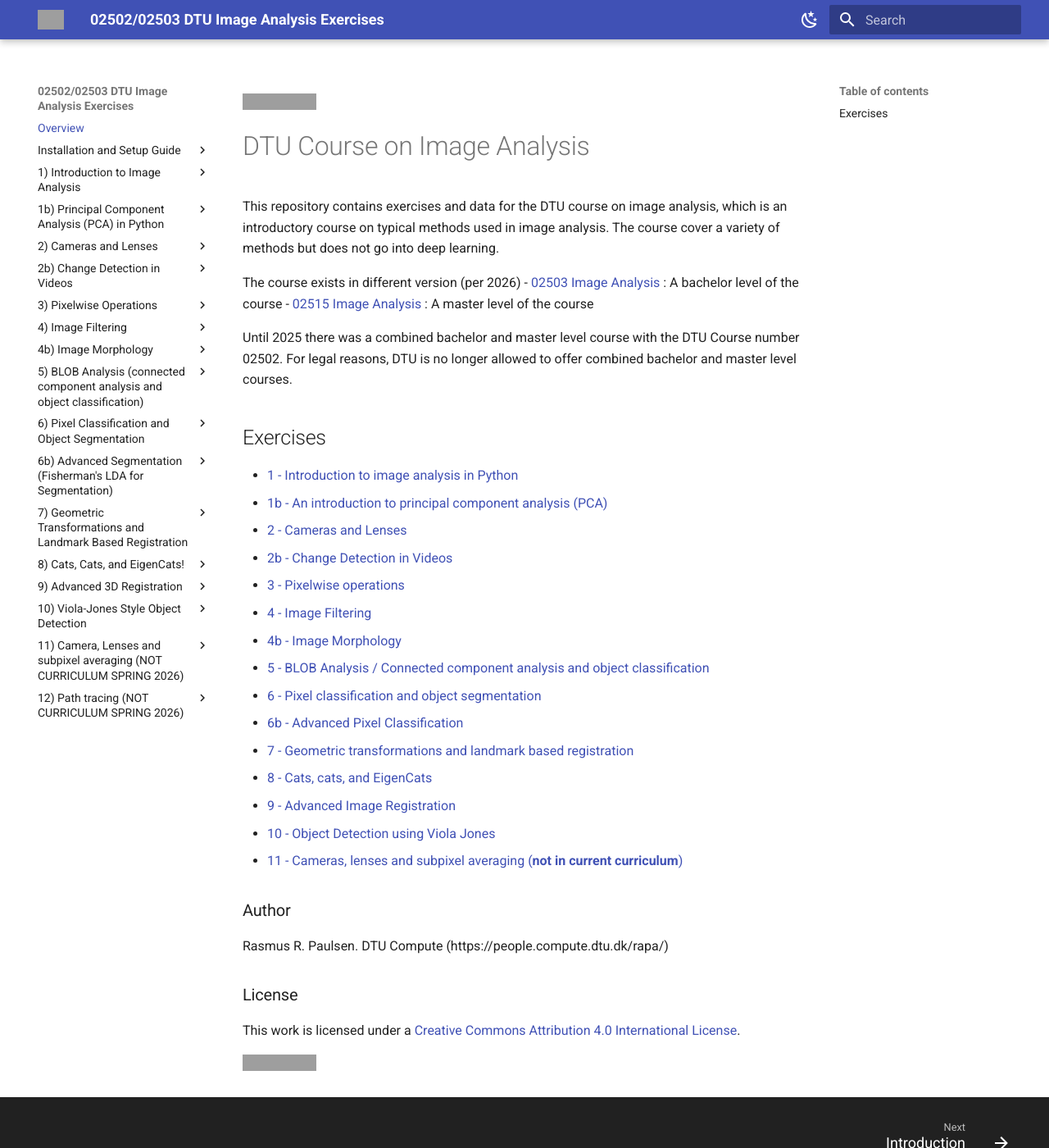
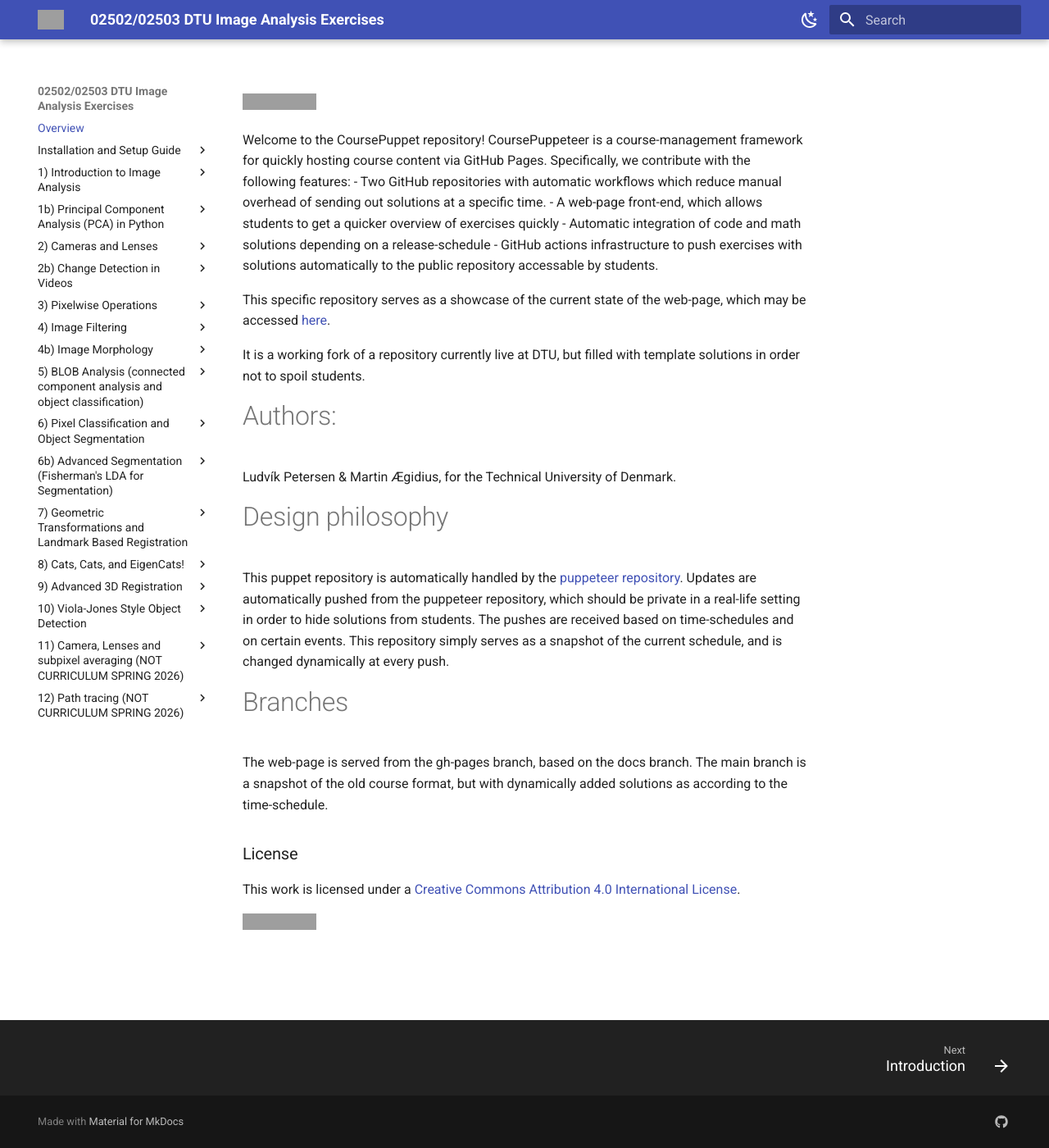
Before and after one commit to martinaegidius/CoursePuppeteer, an MkDocs documentation site: the page built from raw/README.md, in a window 1280 px wide and 1400 px high. Shown: the whole window at 82% size. Built offline with MkDocs 1.6.1 and Material for MkDocs 9.7.7, drawn with Linux system fonts in a browser that asks for light colours; nearby versions of some CDN libraries; library files that are not in the unit come from our copies; grey boxes are pictures that could not be loaded.

Commit message:
updated puppet and puppeteer readmes

```diff
--- a/raw/README.md
+++ b/raw/README.md
@@ -1,37 +1,27 @@
 [![CC BY 4.0][cc-by-shield]][cc-by]
 
-# DTU Course on  Image Analysis
+Welcome to the CoursePuppet repository!
+CoursePuppeteer is a course-management framework for quickly hosting course content via GitHub Pages.
+Specifically, we contribute with the following features:
+- Two GitHub repositories with automatic workflows which reduce manual overhead of sending out solutions at a specific time.
+- A web-page front-end, which allows students to get a quicker overview of exercises quickly
+- Automatic integration of code and math solutions depending on a release-schedule
+- GitHub actions infrastructure to push exercises with solutions automatically to the public repository accessable by students.
 
-This repository contains exercises and data for the DTU course on image analysis, which is an introductory course on typical methods used in image analysis. The course cover a variety of methods but does not go into deep learning.
+This specific repository serves as a showcase of the current state of the web-page, which may be accessed [here](https://martinaegidius.github.io/CoursePuppet/).
 
-The course exists in different version (per 2026)
-- [02503 Image Analysis](https://courses.compute.dtu.dk/02503/) : A bachelor level of the course
-- [02515 Image Analysis](https://courses.compute.dtu.dk/02515/) : A master level of the course
-
-Until 2025 there was a combined bachelor and master level course with the DTU Course number 02502. For legal reasons, DTU is no longer allowed to offer combined bachelor and master level courses.
+It is a working fork of a repository currently live at DTU, but filled with template solutions in order not to spoil students.
 
 
-## Exercises
+# Authors:
+Ludvík Petersen & Martin Ægidius, for the Technical University of Denmark.
 
-- [1 - Introduction to image analysis in Python](ex1-IntroductionToImageAnalysis)
-- [1b - An introduction to principal component analysis (PCA)](ex1b-PCA)
-- [2 - Cameras and Lenses](ex2-CamerasAndLenses)
-- [2b - Change Detection in Videos](ex2b-ChangeDetectionInVideos)
-- [3 - Pixelwise operations](ex3-PixelwiseOperations)
-- [4 - Image Filtering](ex4-ImageFiltering)
-- [4b - Image Morphology](ex4b-ImageMorphology)
-- [5 - BLOB Analysis / Connected component analysis and object classification](ex5-BLOBAnalysis)
-- [6 - Pixel classification and object segmentation](ex6-PixelClassificationAndObjectSegmentation)
-- [6b - Advanced Pixel Classification](ex6b-AdvancedPixelClassification)
-- [7 - Geometric transformations and landmark based registration](ex7-GeometricTransformationsAndRegistration)
-- [8 - Cats, cats, and EigenCats](ex8-CatsCatsCats)
-- [9 - Advanced Image Registration](ex9-AdvancedRegistration)
-- [10 - Object Detection using Viola Jones](ex10-Viola-Jones)
-- [11 - Cameras, lenses and subpixel averaging (**not in current curriculum**)](ex2-CamerasAndLensesSubpixel)
+# Design philosophy
+This puppet repository is automatically handled by the [puppeteer repository](https://github.com/martinaegidius/CoursePuppeteer).
+Updates are automatically pushed from the puppeteer repository, which should be private in a real-life setting in order to hide solutions from students. The pushes are received based on time-schedules and on certain events. This repository simply serves as a snapshot of the current schedule, and is changed dynamically at every push.
 
-### Author
-
-Rasmus R. Paulsen. DTU Compute (https://people.compute.dtu.dk/rapa/)
+# Branches
+The web-page is served from the gh-pages branch, based on the docs branch. The main branch is a snapshot of the old course format, but with dynamically added solutions as according to the time-schedule.
 
 ### License
 
```
Also changed, not shown: readme.md (+21 -3 lines).
